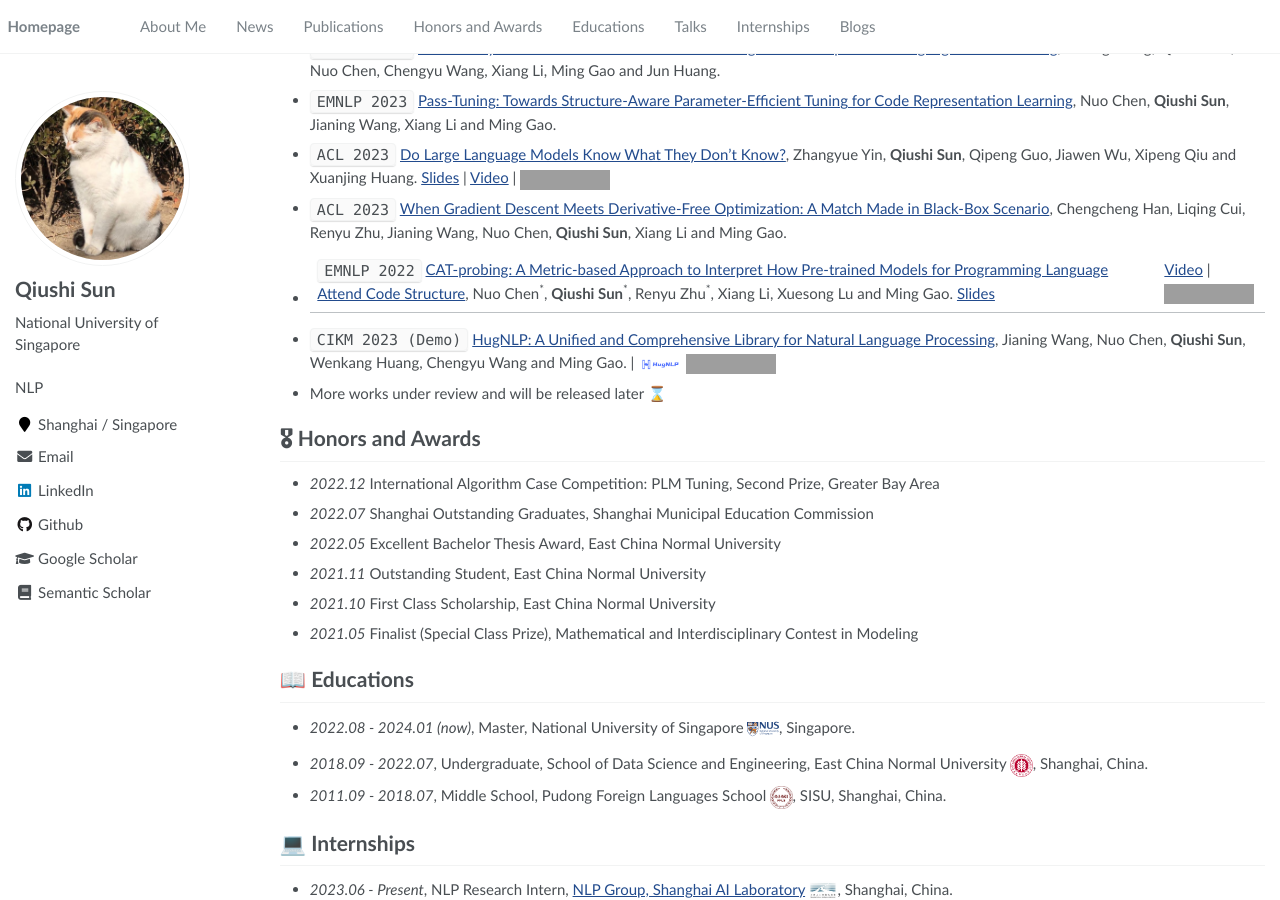
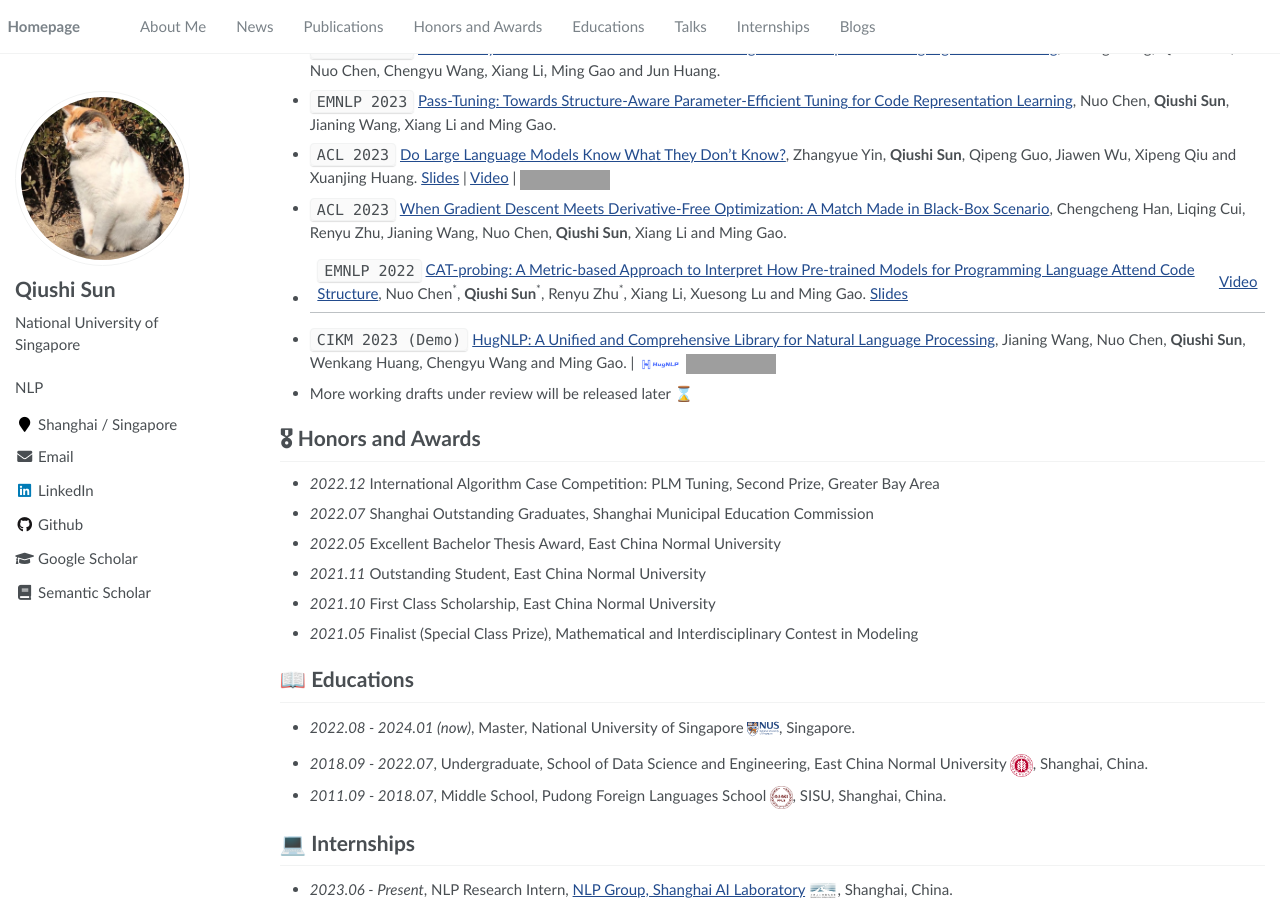
Before and after one commit to lixiang3776/lixiang3776.github.io, a Jekyll site: the page built from _pages/about.md, in a window 1280 px wide and 900 px high, scrolled down 688 px. Built offline with Jekyll 4.4.1, drawn with Linux system fonts in a browser that asks for light colours; grey boxes are pictures that could not be loaded.

Commit message:
update: typo

```diff
--- a/_pages/about.md
+++ b/_pages/about.md
@@ -54,9 +54,11 @@ Nuo Chen<sup>&#42;</sup>, **Qiushi Sun**<sup>&#42;</sup>, Renyu Zhu<sup>&#42;</s
 - ``EMNLP 2023`` [Pass-Tuning: Towards Structure-Aware Parameter-Efficient Tuning for Code Representation Learning](qiushisun.github.io), Nuo Chen, **Qiushi Sun**, Jianing Wang, Xiang Li and Ming Gao.
 - ``ACL 2023`` [Do Large Language Models Know What They Don't Know?](https://arxiv.org/abs/2305.18153), Zhangyue Yin, **Qiushi Sun**, Qipeng Guo, Jiawen Wu, Xipeng Qiu and Xuanjing Huang. [Slides](./files/ACL23_LLMSA-Presentation.pdf) \| [Video](https://youtu.be/VTl8FAdNJEI) \| [![](https://img.shields.io/github/stars/yinzhangyue/SelfAware?style=social&label=Code+Stars)](https://github.com/yinzhangyue/SelfAware)
 - ``ACL 2023`` [When Gradient Descent Meets Derivative-Free Optimization: A Match Made in Black-Box Scenario](https://arxiv.org/abs/2305.10013), Chengcheng Han, Liqing Cui, Renyu Zhu, Jianing Wang, Nuo Chen, **Qiushi Sun**, Xiang Li and Ming Gao.
-- ``EMNLP 2022`` [CAT-probing: A Metric-based Approach to Interpret How Pre-trained Models for Programming Language Attend Code Structure](https://arxiv.org/abs/2210.04633), Nuo Chen<sup>&#42;</sup>, **Qiushi Sun**<sup>&#42;</sup>, Renyu Zhu<sup>&#42;</sup>, Xiang Li, Xuesong Lu and Ming Gao. [Slides](./files/EMNLP22_Presentation.pdf) | [Video](https://youtu.be/lghmmlV62JA) \| [![](https://img.shields.io/github/stars/QiushiSun/CodeAttention?style=social&label=Code+Stars)](https://github.com/QiushiSun/CodeAttention)
+- ``EMNLP 2022`` [CAT-probing: A Metric-based Approach to Interpret How Pre-trained Models for Programming Language Attend Code Structure](https://arxiv.org/abs/2210.04633), Nuo Chen<sup>&#42;</sup>, **Qiushi Sun**<sup>&#42;</sup>, Renyu Zhu<sup>&#42;</sup>, Xiang Li, Xuesong Lu and Ming Gao. [Slides](./files/EMNLP22_Presentation.pdf) | [Video](https://youtu.be/lghmmlV62JA)
 - ``CIKM 2023 (Demo)`` [HugNLP: A Unified and Comprehensive Library for Natural Language Processing](https://api.semanticscholar.org/CorpusID:257232389), Jianing Wang, Nuo Chen, **Qiushi Sun**, Wenkang Huang, Chengyu Wang and Ming Gao. \| <img src='./images/hugnlp-logo.png' style='width: 2.95em;'> [![](https://img.shields.io/github/stars/wjn1996/HugNLP?style=social&label=Code+Stars)](https://github.com/HugAILab/HugNLP)
-- More works under review and will be released later ⌛️
+- More working drafts under review will be released later ⌛️
+
+<!-- \| [![](https://img.shields.io/github/stars/QiushiSun/CodeAttention?style=social&label=Code+Stars)](https://github.com/QiushiSun/CodeAttention) -->
 
 # 🎖 Honors and Awards
 - *2022.12* International Algorithm Case Competition: PLM Tuning, Second Prize, Greater Bay Area
```
